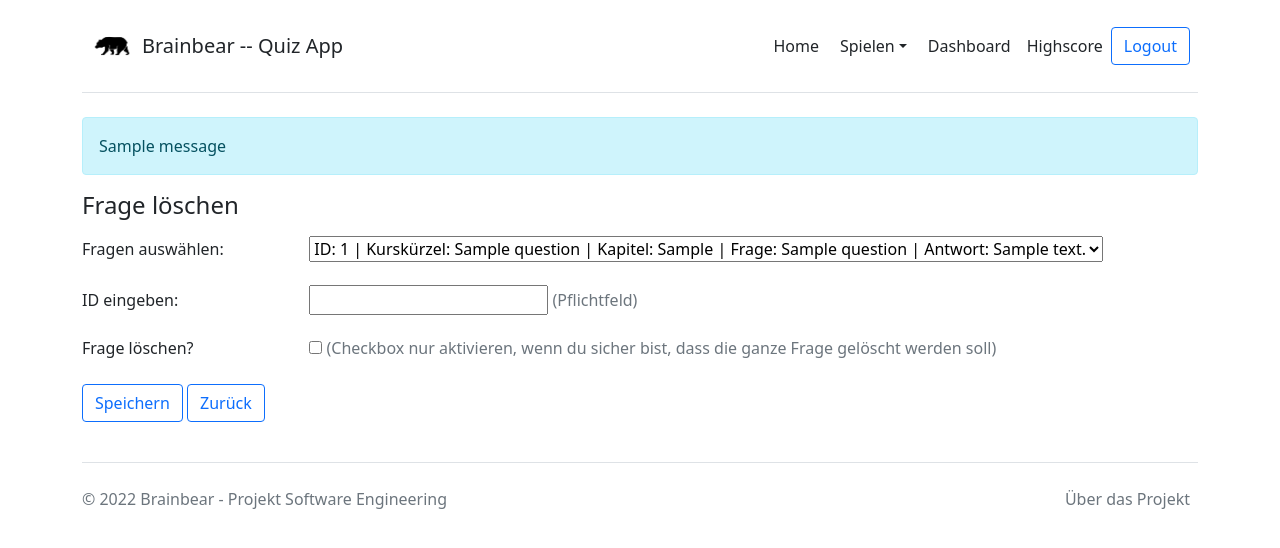
After one commit to lomma01/isef-brainbear, a Flask app: page /edit_questions in a window 1280 px wide. The commit adds this page. Shown: the top 548 px of the page. Run offline with Flask 2, Linux system fonts and the light colour scheme; the visitor is signed in with stand-in values (Sample User, id 1); tables that the repository leaves empty hold one stand-in row (values such as "Sample post"); one stand-in notice (Sample message) is shown; some libraries are stand-ins or nearby versions.

Commit message:
questions are deletable

```diff
--- a/app.py
+++ b/app.py
@@ -163,6 +163,28 @@ def add_questions():
                                                       indent=4))
 
 
+@app.route('/edit_questions', methods=['GET', 'POST'])
+# only for logged in users
+@decorators.requires_auth
+def edit_questions():
+    editquestions = decorators.EditQuestions(request.form)
+    rows = database.DatabaseManager().fetch_all_question_rows()
+
+    if request.method == 'POST':
+        question_del = request.form.get("question_del")
+        if request.form.get("checkbox") == "y" and question_del != None:
+            # database.UpdateTables.delete_question(question_del), besser via ID
+            flash('Frage wurde erfolgreich gelöscht.')
+            return redirect('/edit_questions')
+
+    return render_template('edit_questions.html',
+                           rows=rows,
+                           editquestions=editquestions,
+                           userinfo=session['profile'],
+                           userinfo_pretty=json.dumps(session['jwt_payload'],
+                                                      indent=4))
+
+
 @app.route('/rank', methods=['GET'])
 # only for logged in users
 @decorators.requires_auth
--- a/decorators.py
+++ b/decorators.py
@@ -149,7 +149,7 @@ class EditModule(Form):
         super(EditModule, self).__init__(*args, **kwargs)
         modulelist = []
         for i in database.DatabaseManager().fetch_all_module_rows():
-            modulelist.append(i["module_name"])
+            modulelist.append(i["module_name"] + '| ' + i["question"])
         self.module_name_old.choices = modulelist
 
 
@@ -180,6 +180,19 @@ class AddQuestions(Form):
         self.module_name.choices = modulelist
 
 
+class EditQuestions(Form):
+    question_list = SelectField()
+    question_del = StringField('question_del', validators=[validators.DataRequired()])
+    checkbox = BooleanField()
+
+    def __init__(self, *args, **kwargs):
+        super(EditQuestions, self).__init__(*args, **kwargs)
+        qid = []
+        for i in database.DatabaseManager().fetch_all_question_rows():
+            qid.append("ID: " + str(i["id"]) + " | Kurskürzel: " + i["module_name"] + " | Kapitel: " + i["chapter"] + " | Frage: " + i["question"] + " | Antwort: " + i["correct_answer"])
+        self.question_list.choices = qid
+
+
 def output(x):
     with open("output.txt", "w") as file:
         file.write(str(x))
--- a/templates/dashboard.html
+++ b/templates/dashboard.html
@@ -16,7 +16,7 @@
     <!-- ADMIN -->
     <h4>Fragen verwalten</h4>
     <a href="add_questions" class="nav-link">Fragen erstellen</a>
-    <a href="edit_questions" class="nav-link disabled">Fragen bearbeiten</a>
+    <a href="edit_questions" class="nav-link">Fragen bearbeiten</a>
     <h4>Module verwalten</h4>
     <a href="add_modules" class="nav-link">Module erstellen</a>
     <a href="edit_modules" class="nav-link">Module bearbeiten</a>
--- /dev/null
+++ b/templates/edit_questions.html
@@ -0,0 +1,28 @@
+{% extends "layout.html" %}
+{% block content %}
+<div class="container">
+    {% with messages = get_flashed_messages() %}
+                {% if messages %}
+                    {% for message in messages %}
+                    <div class="alert alert-info" role="alert">{{ message }}</div>
+                    {% endfor %}
+                {% endif %}
+                {% endwith %}
+    <h4>Frage löschen</h4>
+    <p></p>
+    <form method="post" id="editquestions">
+        <input type="hidden" name="csrf_token" value="{{ csrf_token() }}"/>
+        <label class="form-label" for="role" style="width: 20%">Fragen auswählen: </label> {{ editquestions.question_list }}
+        <p></p>
+        <label class="form-label" for="role" style="width: 20%">ID eingeben: </label> {{ editquestions.question_del }}
+            <span class="text-muted">(Pflichtfeld)</span>
+            <p></p>
+            <label class="form-label" for="role" style="width: 20%">Frage löschen? </label> {{ editquestions.checkbox }}
+            <span class="text-muted">(Checkbox nur aktivieren, wenn du sicher bist, dass die ganze Frage gelöscht werden soll)</span>
+        <p></p>
+        <input type=submit class="btn btn-outline-primary" name='speichern' value='Speichern'>
+        <a href="dashboard" class="btn btn-outline-primary">Zurück</a>
+    </form>
+    <p></p>
+</div>
+{% endblock %}
```
